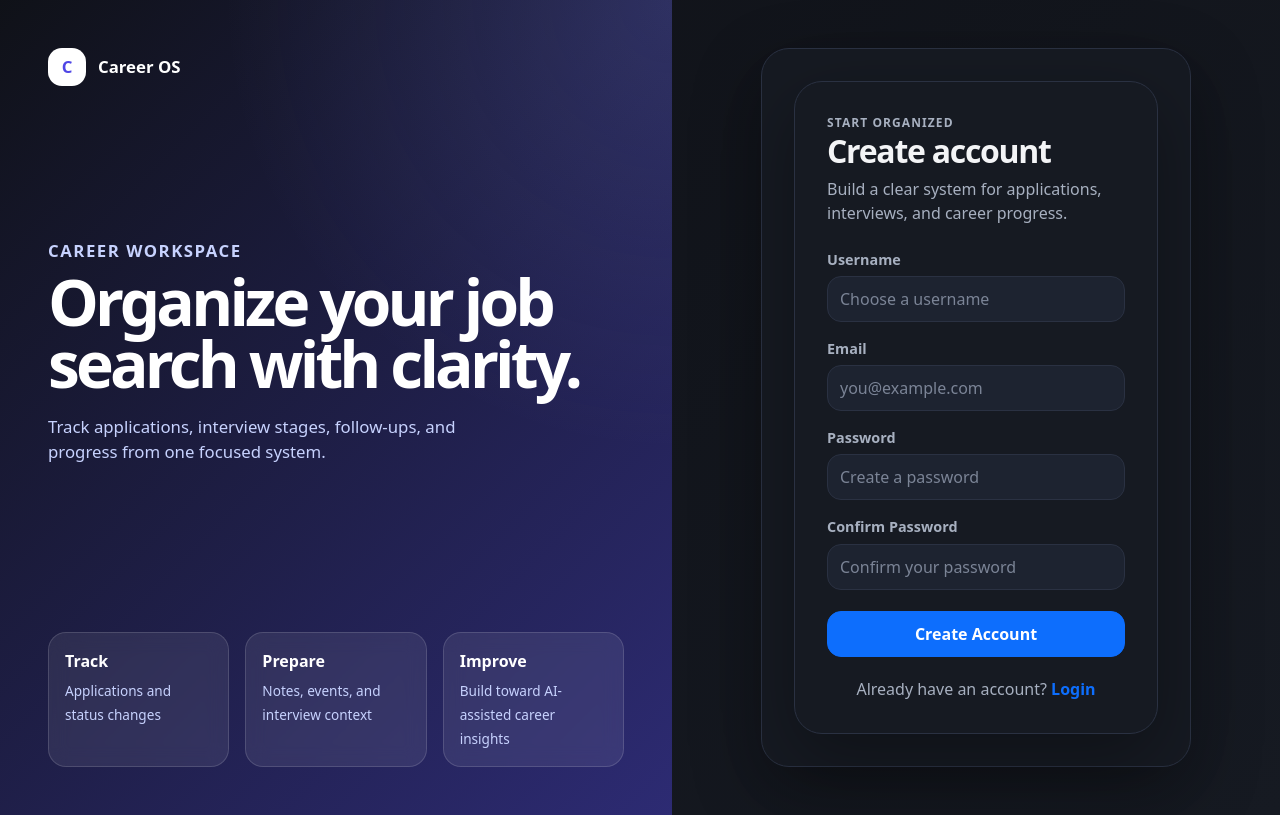
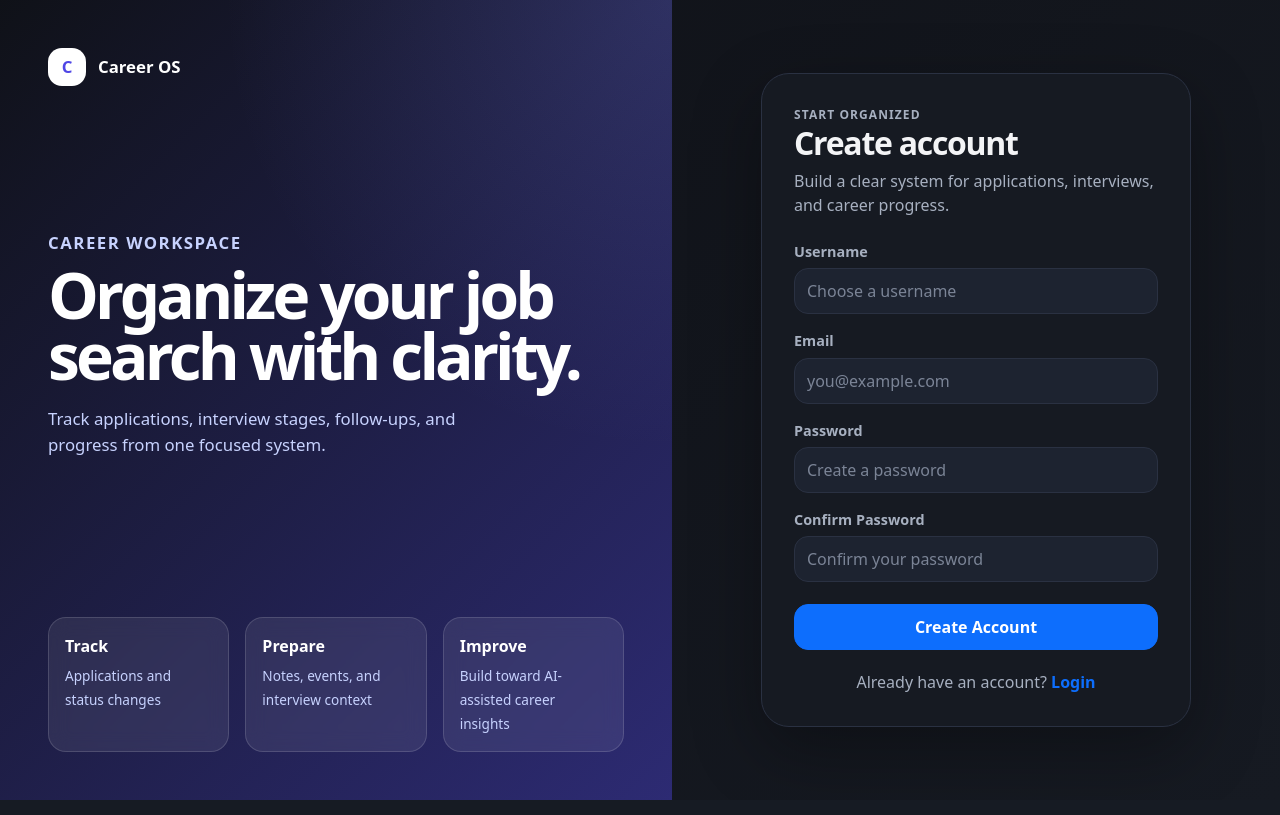
Before and after one commit to AtramAniket/career_os, a Flask app: page /auth/signup in a window 1280 px wide. Run offline with Flask 3, Linux system fonts and the light colour scheme.

Commit message:
updated auth pages

```diff
--- a/app/static/css/auth.css
+++ b/app/static/css/auth.css
@@ -1,6 +1,6 @@
 /* =========================================================
    Career OS - Auth Dark Theme
-   Login/signup shell, branding panel, auth cards, and forms
+   Login/signup shell, branding panel, auth card, and forms
    ========================================================= */
 
 /* ---------- Base Auth Shell ---------- */
@@ -107,15 +107,21 @@
 
 /* ---------- Form Column ---------- */
 .auth-form-wrap {
+  min-height: 100vh;
   padding: 3rem;
   display: flex;
   align-items: center;
   justify-content: center;
 }
 
+.auth-form-stack {
+  width: 100%;
+  max-width: 430px;
+}
+
+/* ---------- Main Auth Card ---------- */
 .auth-card {
   width: 100%;
-  max-width: 430px;
   background: var(--bg-secondary, #161a22);
   border: 1px solid var(--border-color, #2a3142);
   border-radius: 28px;
@@ -203,15 +209,9 @@
 }
 
 /* ---------- Alerts ---------- */
-.alert,
 .auth-alert {
   width: 100%;
-  max-width: 430px;
   border-radius: 16px;
-}
-
-.auth-alert {
-  max-width: 100%;
   margin-bottom: 1rem;
 }
 
--- a/app/templates/layouts/auth_base.html
+++ b/app/templates/layouts/auth_base.html
@@ -46,7 +46,7 @@
     </section>
 
     <section class="auth-form-wrap">
-      <div class="auth-card">
+      <div class="auth-form-stack">
         {% with messages = get_flashed_messages(with_categories=true) %}
           {% if messages %}
             {% for category, message in messages %}
@@ -68,7 +68,6 @@
 
         {% block content %}{% endblock %}
       </div>
-
     </section>
   </main>
 
```
